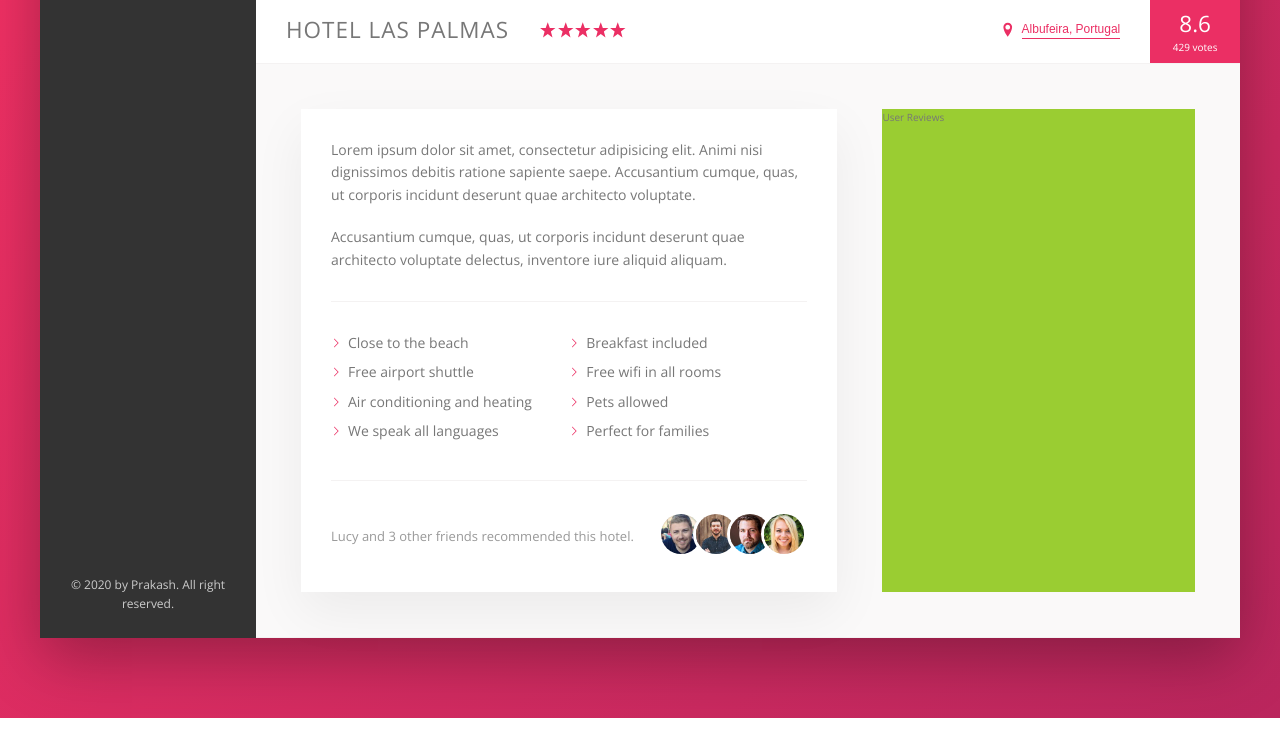
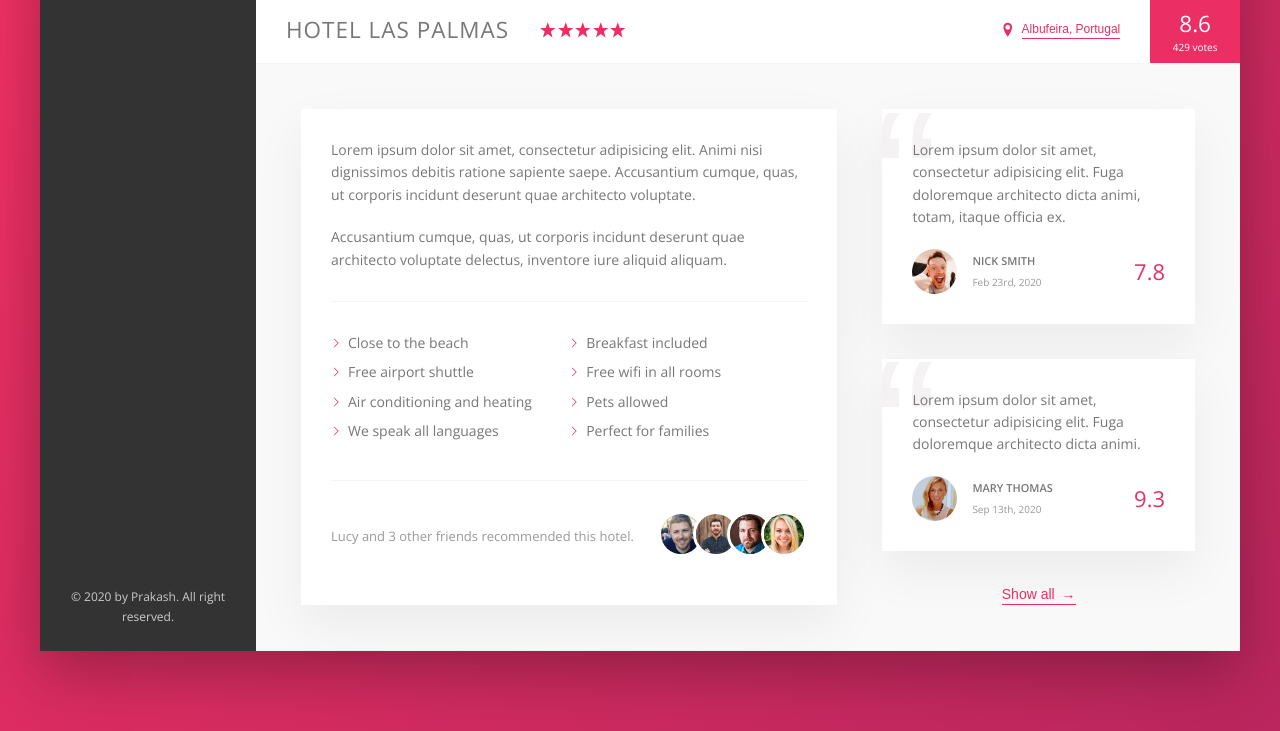
Before and after one commit to prakash20kumar/Trillo, a website: page index.html in a window 1280 px wide. Shown: the part 538-1269 px from the top of the page. Drawn offline with nearby package versions, Linux system fonts and the light colour scheme.

Commit message:
User Reviews

```diff
--- a/index.html
+++ b/index.html
@@ -175,7 +175,41 @@
 						</div>
 
 						<div class="user-reviews">
-							User Reviews
+							<figure class="review">
+								<blockquote class="review__text">
+									Lorem ipsum dolor sit amet, consectetur adipisicing elit. Fuga doloremque architecto
+									dicta animi, totam, itaque officia ex.
+								</blockquote>
+								<figcaption class="review__user">
+									<img src="img/user-1.jpg" alt="User 1" class="review__photo" />
+									<div class="review__user-box">
+										<p class="review__user-name">
+											Nick Smith
+										</p>
+										<p class="review__user-date">Feb 23rd, 2020</p>
+									</div>
+									<div class="review__rating">7.8</div>
+								</figcaption>
+							</figure>
+
+							<figure class="review">
+								<blockquote class="review__text">
+									Lorem ipsum dolor sit amet, consectetur adipisicing elit. Fuga doloremque architecto
+									dicta animi.
+								</blockquote>
+								<figcaption class="review__user">
+									<img src="img/user-2.jpg" alt="User 2" class="review__photo" />
+									<div class="review__user-box">
+										<p class="review__user-name">
+											Mary Thomas
+										</p>
+										<p class="review__user-date">Sep 13th, 2020</p>
+									</div>
+									<div class="review__rating">9.3</div>
+								</figcaption>
+							</figure>
+
+							<button class="btn-inline">Show all <span>&rarr;</span></button>
 						</div>
 					</div>
 				</main>
--- a/sass/_components.scss
+++ b/sass/_components.scss
@@ -277,8 +277,17 @@
 	cursor: pointer;
 	transition: all 0.2s;
 
+	& span {
+		margin-left: 3px;
+		transition: margin-left 0.2s;
+	}
+
 	&:hover {
 		color: var(--color-grey-dark-1);
+
+		span {
+			margin-left: 8px;
+		}
 	}
 
 	&:focus {
@@ -377,3 +386,67 @@
 		}
 	}
 }
+
+//=============================================
+//          	REVIEWS
+//=============================================
+.review {
+	background-color: #fff;
+	box-shadow: var(--shadow-light);
+	padding: 3rem;
+	margin-bottom: 3.5rem;
+	position: relative;
+	overflow: hidden;
+
+	&__text {
+		margin-bottom: 2rem;
+		z-index: 10;
+		position: relative;
+	}
+
+	&__user {
+		display: flex;
+		align-items: center;
+	}
+
+	&__photo {
+		height: 4.5rem;
+		width: 4.5rem;
+		border-radius: 50%;
+		margin-right: 1.5rem;
+	}
+
+	&__user-box {
+		margin-right: auto;
+	}
+
+	&__user-name {
+		font-size: 1.1rem;
+		font-weight: 600;
+		text-transform: uppercase;
+		margin-bottom: 0.4rem;
+	}
+
+	&__user-date {
+		font-size: 1rem;
+		color: var(--color-grey-dark-3);
+	}
+
+	&__rating {
+		color: var(--color-primary);
+		font-size: 2.2rem;
+		font-weight: 300;
+	}
+
+	&::before {
+		content: "\201C";
+		position: absolute;
+		top: -2.75rem;
+		left: -1rem;
+		line-height: 1;
+		font-size: 20rem;
+		color: var(--color-grey-light-2);
+		font-family: sans-serif;
+		z-index: 1;
+	}
+}
--- a/sass/_layout.scss
+++ b/sass/_layout.scss
@@ -36,6 +36,7 @@
 }
 
 .detail {
+	font-size: 1.4rem;
 	display: flex;
 	padding: 4.5rem;
 	background-color: var(--color-grey-light-1);
@@ -43,7 +44,6 @@
 }
 
 .description {
-	font-size: 1.4rem;
 	background-color: #fff;
 	box-shadow: var(--shadow-light);
 	padding: 3rem;
@@ -52,6 +52,8 @@
 }
 
 .user-reviews {
-	background-color: yellowgreen;
 	flex: 1;
+	display: flex;
+	flex-direction: column;
+	align-items: center;
 }
```
Also changed, not shown: css/style.css.
